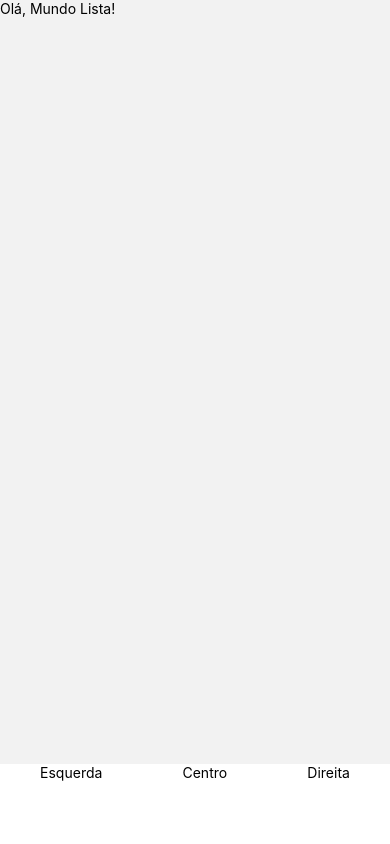
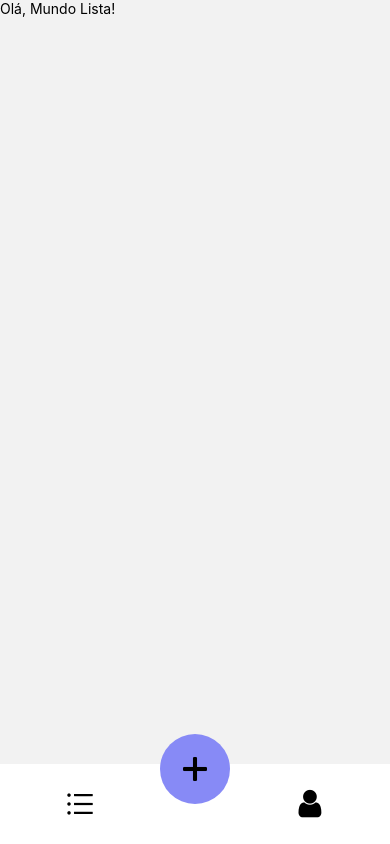
Before and after one commit to LariLeal/ReactNative-App, a React Native app: screen /BottomRoutes in a window 390 px wide. Built offline with nearby package versions, Linux system fonts and the light colour scheme.

Commit message:
Criando botoes para cada componente da segunda tela, depois aplicando icones para melhor performace e centralizando eles

```diff
--- a/src/components/CustomTabBar/index.tsx
+++ b/src/components/CustomTabBar/index.tsx
@@ -1,18 +1,30 @@
 import React from "react";
 import {Text, TouchableOpacity, View} from "react-native";
 import {style} from "./styles";
+import {AntDesign, FontAwesome, Entypo, MaterialIcons} from '@expo/vector-icons';
 
 export default ({state, navigation}: any) => {
     return (
         <View style={style.tabArea}>
-            <TouchableOpacity>
-                <Text>Esquerda</Text>
+            <TouchableOpacity style={style.tabItem}>
+                <AntDesign
+                    name="bars"
+                    style={{fontSize: 32}}
+                />
             </TouchableOpacity>
-             <TouchableOpacity>
-                <Text>Centro</Text>
+             <TouchableOpacity style={style.tabItemButton}>
+                <View>
+                    <Entypo
+                        name="plus"
+                        size={40}
+                    />
+                </View>
             </TouchableOpacity>
-             <TouchableOpacity>
-                <Text>Direita</Text>
+             <TouchableOpacity style={style.tabItem}>
+                <FontAwesome
+                    name="user"
+                    style={{fontSize: 32}}
+                />
             </TouchableOpacity>
         </View>
     )
--- a/src/components/CustomTabBar/styles.ts
+++ b/src/components/CustomTabBar/styles.ts
@@ -6,5 +6,20 @@
             flexDirection: 'row',
             height: 80,
             justifyContent: 'space-around',
+        },
+        tabItem: {
+            flex:1,
+            justifyContent: 'center',
+            alignItems: 'center'
+        },
+        tabItemButton: {
+            width: 70,
+            height: 70,
+            borderRadius: 35,
+            alignItems: 'center',
+            justifyContent: 'center',
+            zIndex: 9999,
+            top: -30,
+            backgroundColor: themas.colors.primary
         }
 })
```
